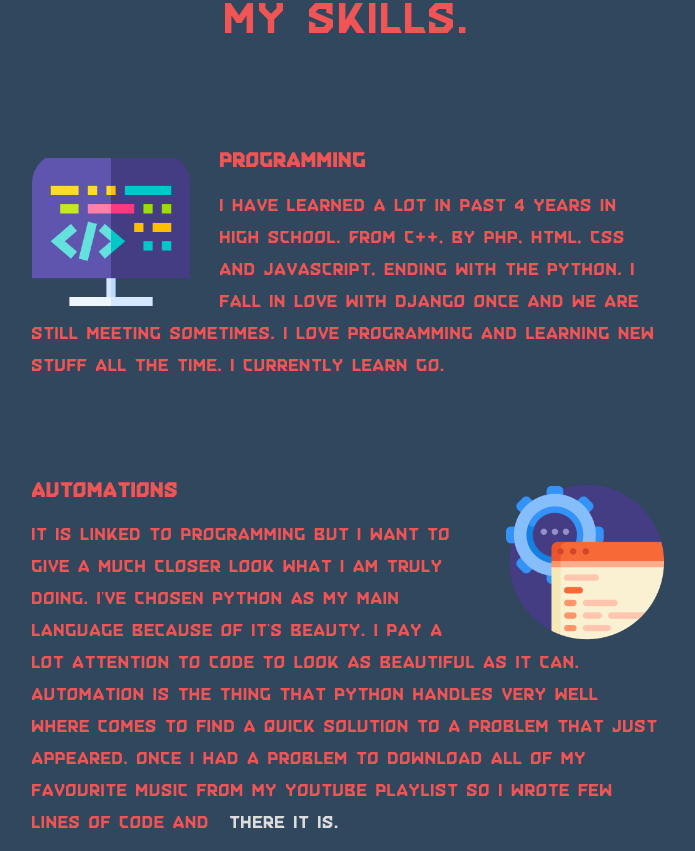
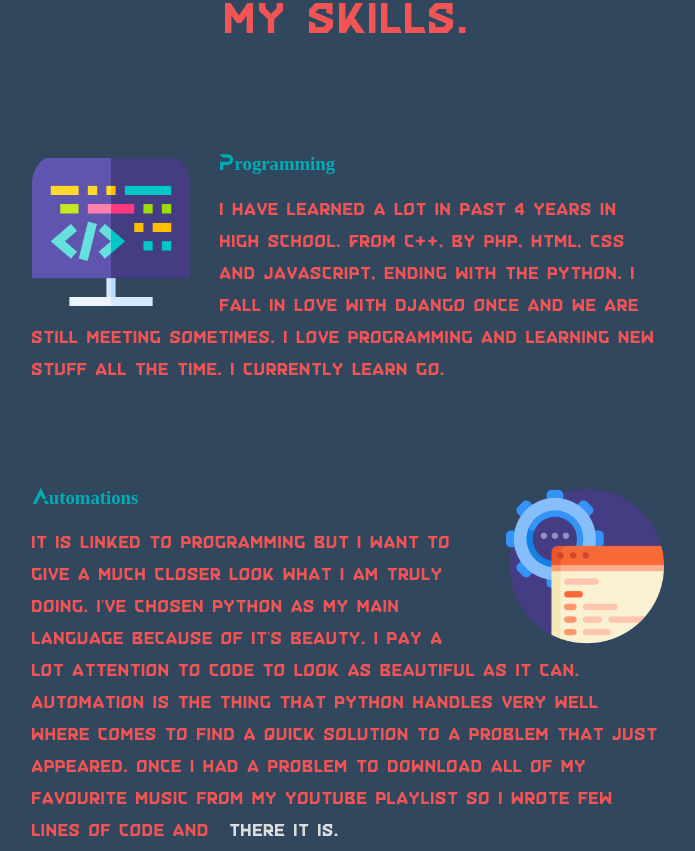
Before and after one commit to LunarCommands/first_site, a plain HTML site: page index.html in a window 1280 px wide. Shown: the part 1723-2574 px from the top of the page, without its empty margins (292-987 px from the left). Drawn offline with Linux system fonts and the light colour scheme; files whose address does not match are found by name.

Commit message:
CSS adjustments

```diff
--- a/css/styles.css
+++ b/css/styles.css
@@ -30,6 +30,11 @@ h2 {
   font-size: 2.5rem;
   font-weight: normal;
   padding-bottom: 10px;
+}
+
+h3 {
+  font-family: Anurati;
+  color: #00ADB5;
 }
 
 p {
```
